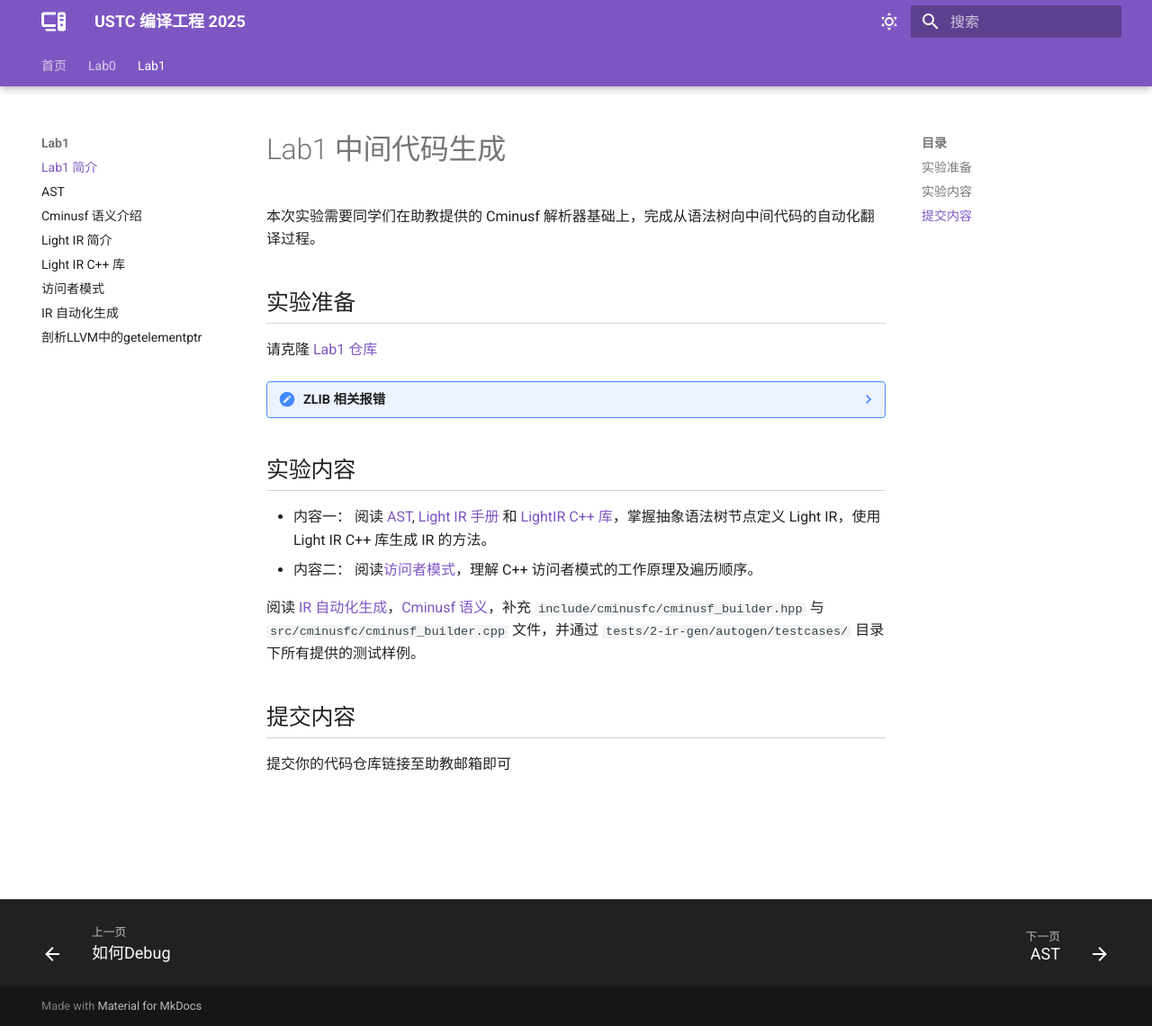
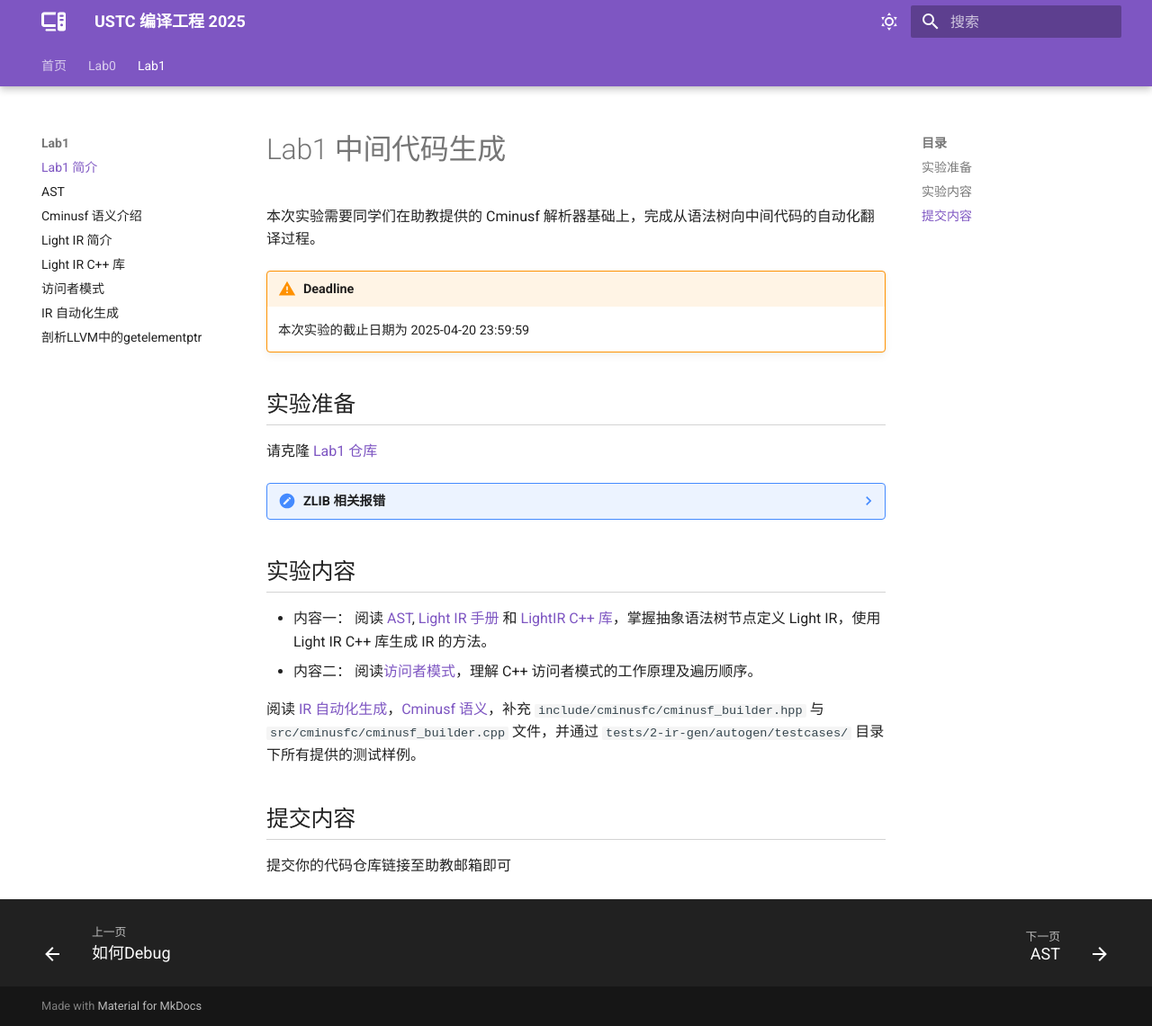
Before and after one commit to USTC-Compiler-2025/CompEng-homepage, an MkDocs documentation site: the page built from docs/lab1/index.md, in a window 1280 px wide and 1141 px high. Shown: the whole window at 90% size. Built offline with MkDocs 1.6.1 and Material for MkDocs 9.7.7, drawn with Linux system fonts in a browser that asks for light colours.

Commit message:
add lab1 ddl

```diff
--- a/docs/lab1/index.md
+++ b/docs/lab1/index.md
@@ -3,6 +3,10 @@
 # Lab1 中间代码生成
 
 本次实验需要同学们在助教提供的 Cminusf 解析器基础上，完成从语法树向中间代码的自动化翻译过程。
+
+!!! warning "Deadline"
+
+    本次实验的截止日期为 2025-04-20 23:59:59
 
 ## 实验准备
 
```
